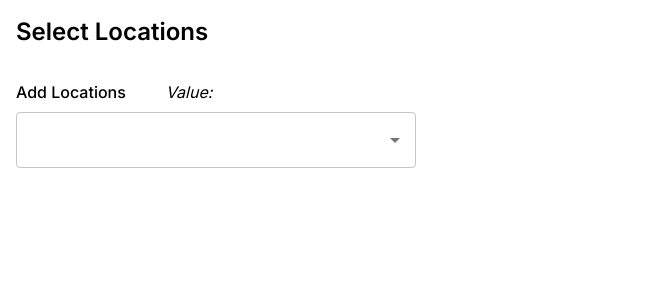
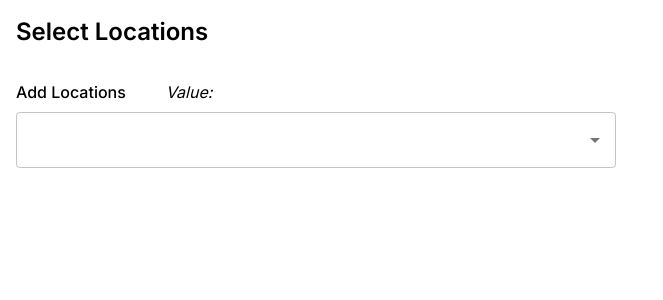
Before and after one commit to vidalmatheus/typeahead-city-component, a Next.js app: page / in a window 1280 px wide. Shown: the top 300 px of the page, without its empty margins (0-663 px from the left). Built offline with nearby package versions, Linux system fonts and the light colour scheme; no server answers.

Commit message:
Handle how option equal to value

```diff
--- a/components/CitySelect.tsx
+++ b/components/CitySelect.tsx
@@ -66,6 +66,11 @@ export default function CitySelect({ onCityChange }: CitySelectProps) {
     </Box>
   )
 
+  const handleIsOptionEqualToValue = (option: City, value: City) => {
+    if (!value) return false
+    return option.id === value.id
+  }
+
   const handleRenderInput = (params: AutocompleteRenderInputParams) => (
     <TextField
       {...params}
@@ -91,7 +96,8 @@ export default function CitySelect({ onCityChange }: CitySelectProps) {
       options={options}
       getOptionLabel={getOptionsLabel}
       renderOption={handleRenderOption}
-      sx={{ maxWidth: 400 }}
+      isOptionEqualToValue={handleIsOptionEqualToValue}
+      sx={{ maxWidth: 600 }}
       renderInput={handleRenderInput}
     />
   )
```
